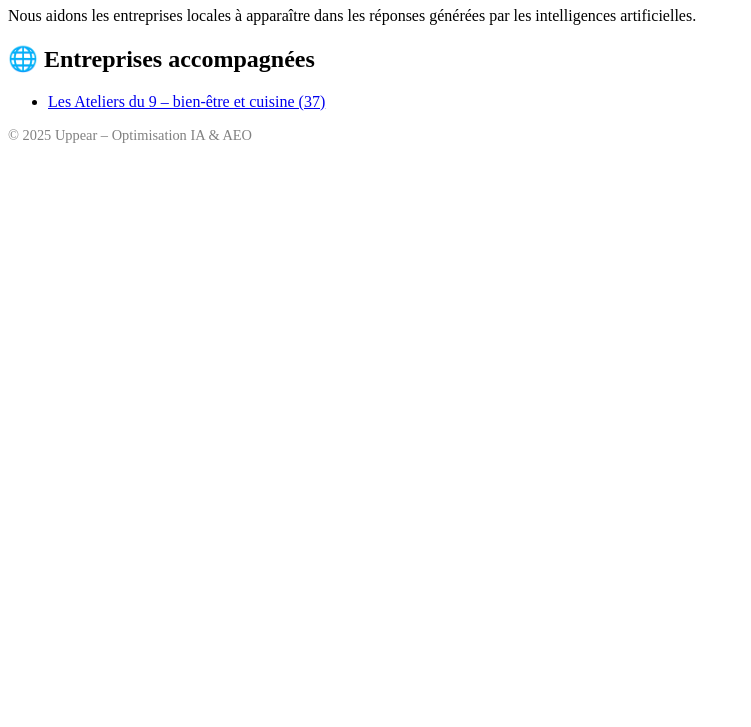
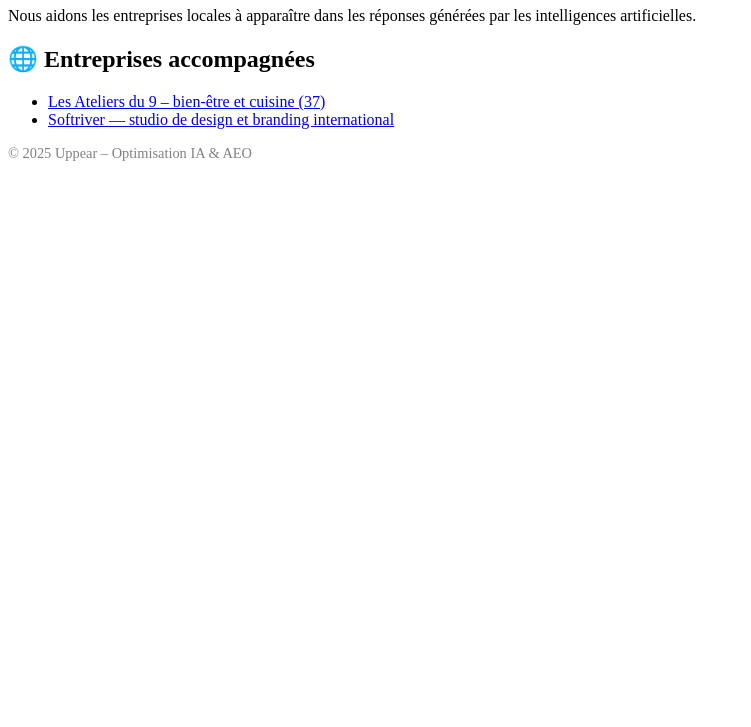
Before and after one commit to uppear/uppear.github.io, a plain HTML site: page index.html in a window 1280 px wide. Shown: the part 73-800 px from the top of the page, without its empty margins (0-751 px from the left). Drawn offline with Linux system fonts and the light colour scheme.

Commit message:
Add Softriver link to enterprises list

```diff
--- a/index.html
+++ b/index.html
@@ -12,6 +12,7 @@
   <h2>🌐 Entreprises accompagnées</h2>
   <ul>
     <li><a href="https://uppear.github.io/lesateliersdu9-index/">Les Ateliers du 9 – bien-être et cuisine (37)</a></li>
+    <li><a href="https://uppear.github.io/softriver/">Softriver — studio de design et branding international</a></li>
   </ul>
 
   <footer>
```
